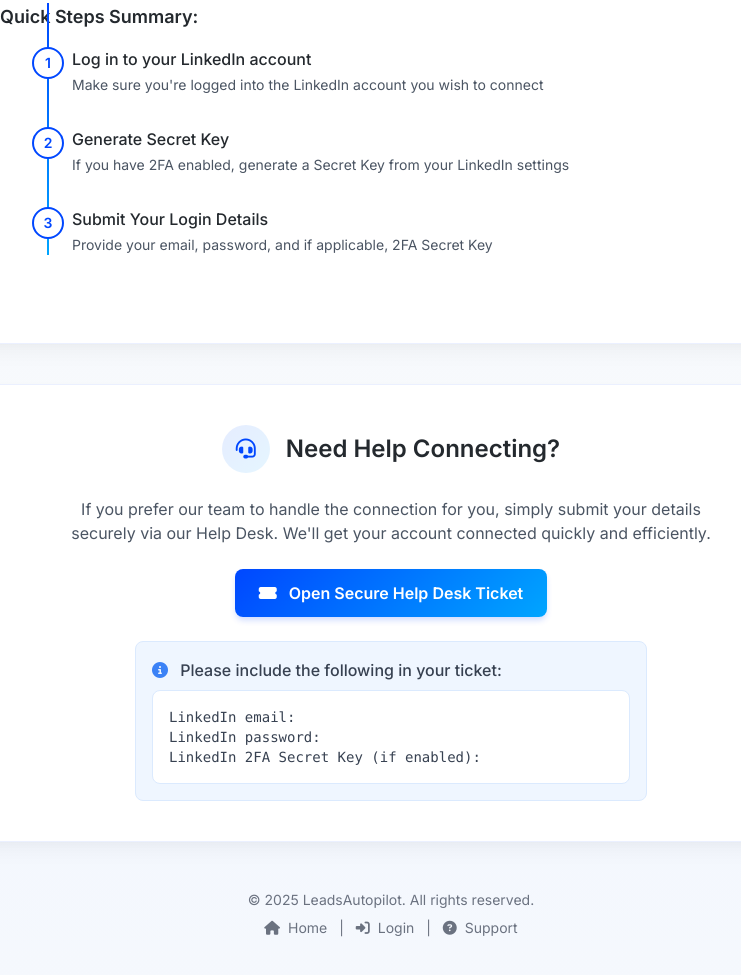
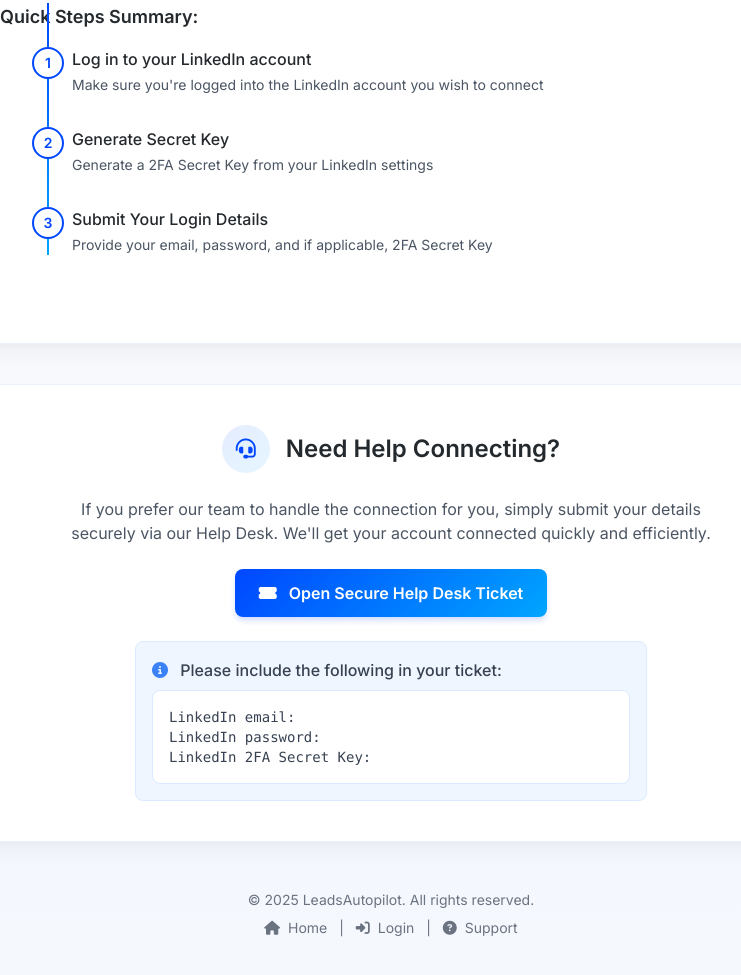
Before and after one commit to eotten/leadsautopilot.com, a plain HTML site: page connection-steps.html in a window 1280 px wide. Shown: the part 1132-2107 px from the top of the page, without its empty margins (249-990 px from the left). Drawn offline with nearby package versions, Linux system fonts and the light colour scheme.

Commit message:
Automated commit

```diff
--- a/connection-steps.html
+++ b/connection-steps.html
@@ -207,7 +207,7 @@
                 <div class="step">
                     <div class="step-marker">2</div>
                     <h4 class="font-medium mb-1">Generate Secret Key</h4>
-                    <p class="text-sm text-gray-600">If you have 2FA enabled, generate a Secret Key from your LinkedIn settings</p>
+                    <p class="text-sm text-gray-600">Generate a 2FA Secret Key from your LinkedIn settings</p>
                 </div>
                 <div class="step">
                     <div class="step-marker">3</div>
@@ -233,7 +233,7 @@
                 <p class="text-gray-700 font-medium mb-2"><i class="fas fa-info-circle text-blue-500 mr-2"></i> Please include the following in your ticket:</p>
                 <pre class="bg-white p-4 rounded-lg text-sm text-gray-700 mt-2 border border-blue-100">LinkedIn email:
 LinkedIn password:
-LinkedIn 2FA Secret Key (if enabled):</pre>
+LinkedIn 2FA Secret Key:</pre>
             </div>
         </div>
 
```
